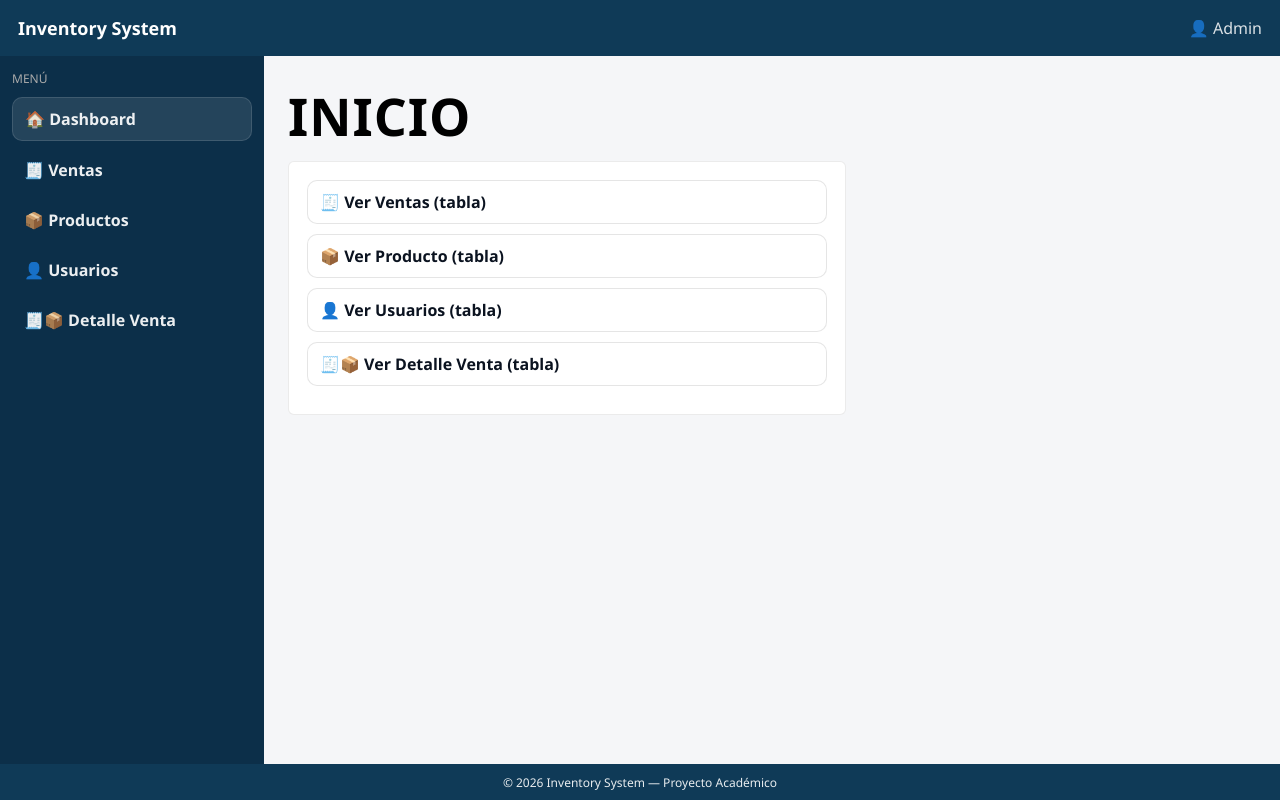
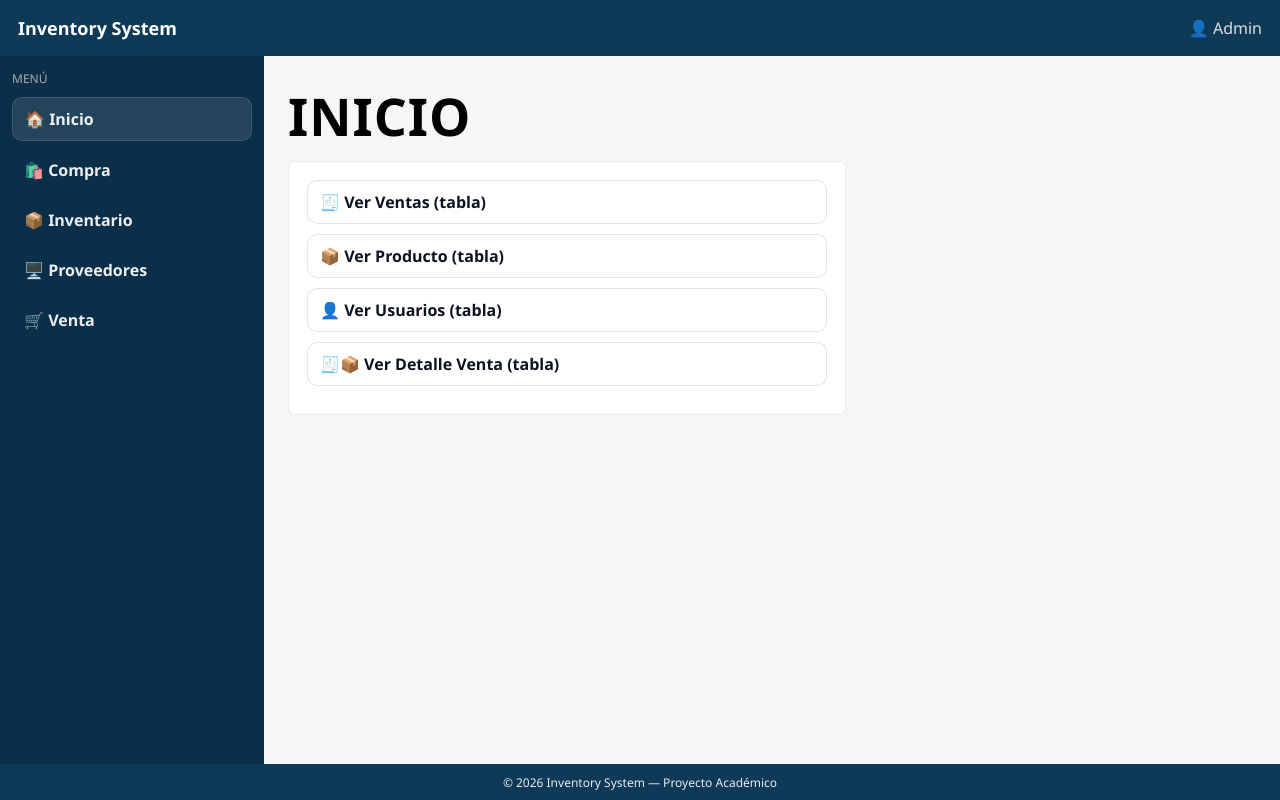
Before and after one commit to Aranzaa04/vite-react-fullstack, a React (Vite) app: page / in a window 1280 px wide. Built offline with nearby package versions, Linux system fonts and the light colour scheme.

Commit message:
nuevos nombres

```diff
--- a/src/components/AppLayout.tsx
+++ b/src/components/AppLayout.tsx
@@ -14,23 +14,23 @@ export default function AppLayout() {
           <div className="menu-title">MENÚ</div>
 
           <NavLink to="/" end className={({ isActive }) => (isActive ? "active" : "")}>
-            🏠 Dashboard
+            🏠 Inicio
           </NavLink>
 
           <NavLink to="/ventas" className={({ isActive }) => (isActive ? "active" : "")}>
-            🧾 Ventas
+            🛍️ Compra
           </NavLink>
 
           <NavLink to="/producto" className={({ isActive }) => (isActive ? "active" : "")}>
-            📦 Productos
+            📦 Inventario
           </NavLink>
 
           <NavLink to="/usuarios" className={({ isActive }) => (isActive ? "active" : "")}>
-            👤 Usuarios
+            🖥️ Proveedores
           </NavLink>
 
           <NavLink to="/detalle-venta" className={({ isActive }) => (isActive ? "active" : "")}>
-            🧾📦 Detalle Venta
+            🛒 Venta
           </NavLink>
         </aside>
 
```
